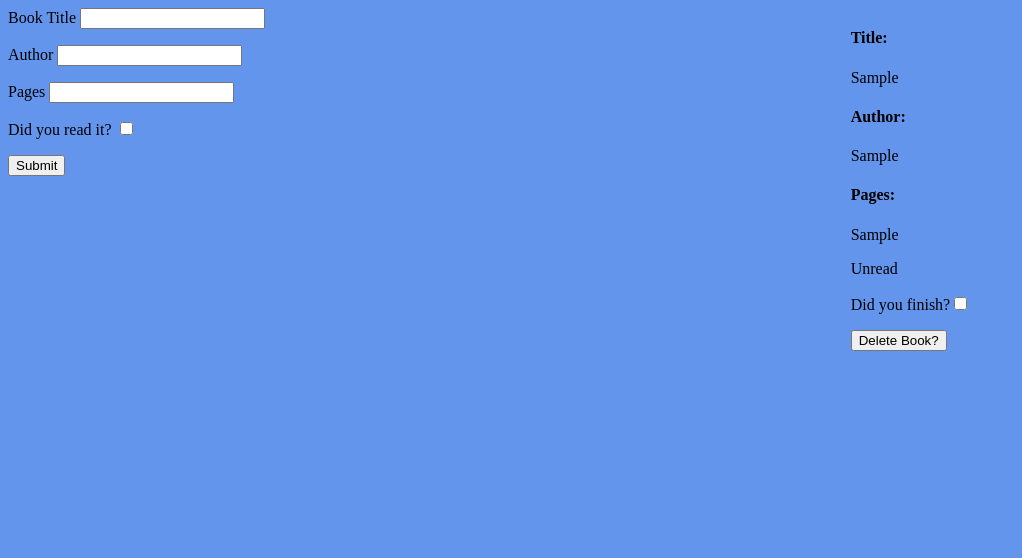
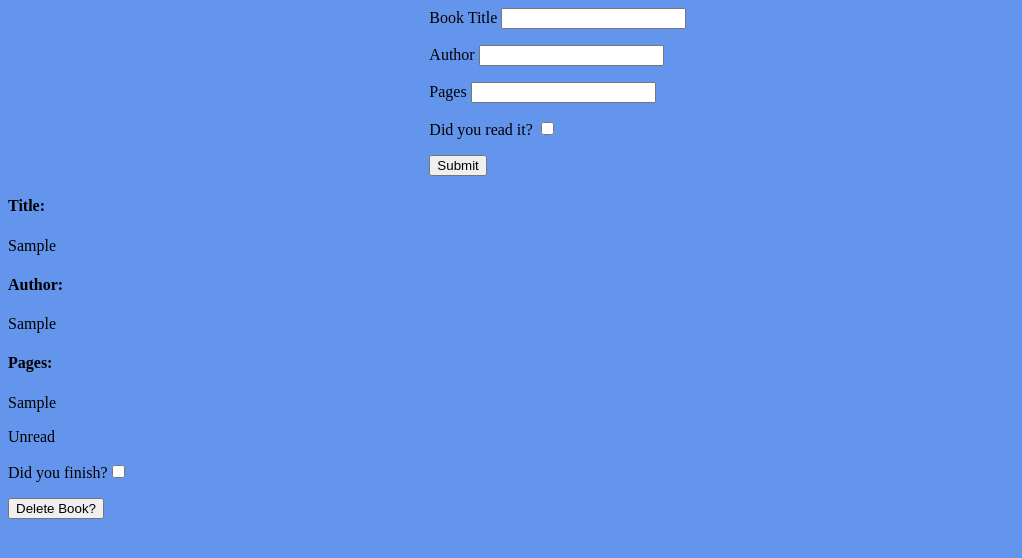
Before and after one commit to swatson9008/library, a plain HTML site: page index.html in a window 1280 px wide. Both pictures are taken after typing "Sample", "Sample", "Sample" into the empty fields and a click on the button "Submit". Shown: the whole page, without its empty margins (0-1022 px from the left). Drawn offline with Linux system fonts and the light colour scheme.

Commit message:
fixed a bug

```diff
--- a/main.js
+++ b/main.js
@@ -84,7 +84,8 @@ function bookUpdate(){
                 let readCheck = document.getElementById("readCheck");
                 readCheck.addEventListener("click", e => removeCheck(e, sectionID));
                 function removeCheck(e) {
-                    e.preventDefault();
+
+                    e.stopPropagation();
                     myLibrary[sectionID].read = !(myLibrary[sectionID].read);
                     console.log(myLibrary[sectionID].read);
                     bookUpdate();
@@ -97,9 +98,10 @@ function bookUpdate(){
             let deleteID = deleteBtn.id;
             sectionCreate.appendChild(deleteBtn);
             let deleteBTN = document.getElementById(deleteID);
-            deleteBTN.addEventListener("submit", e => removeCard(e, deleteID));
+            deleteBTN.addEventListener("click", e => removeCard(e, deleteID));
             function removeCard(e){
-                e.preventDefault();
+
+                e.stopPropagation();
                 let index = deleteID;
                 myLibrary.splice(index, 1);
                 bookUpdate();
--- a/style.css
+++ b/style.css
@@ -7,9 +7,16 @@ body {
 #submitLibrary {
     display: grid;
     grid-template-columns: 1fr 1fr 1fr;
+
 }
 
 form {
-    grid-column: 1;
+    grid-column: 2;
+    grid-row: 1;
 
 }
+
+#bookArea {
+    grid-column: 1 / 3;
+    grid-row: 2;
+}
```
